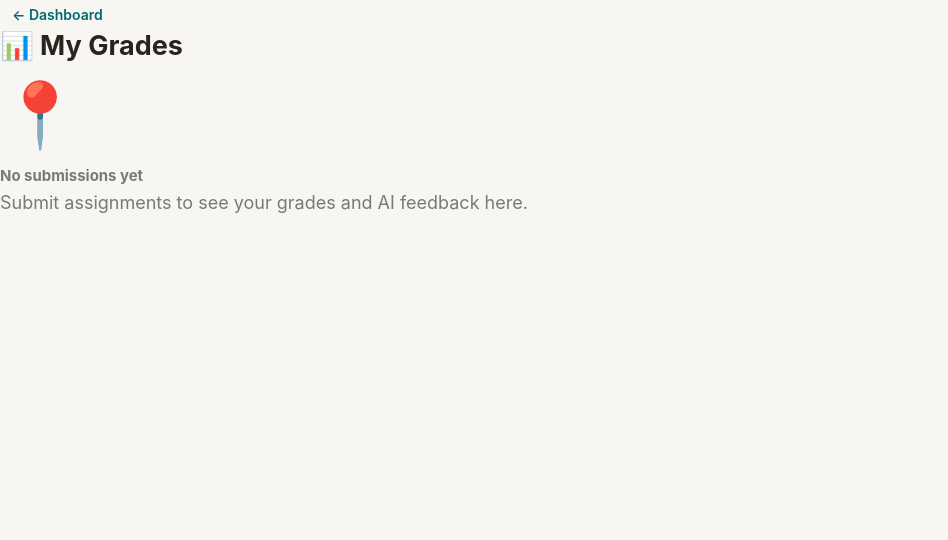
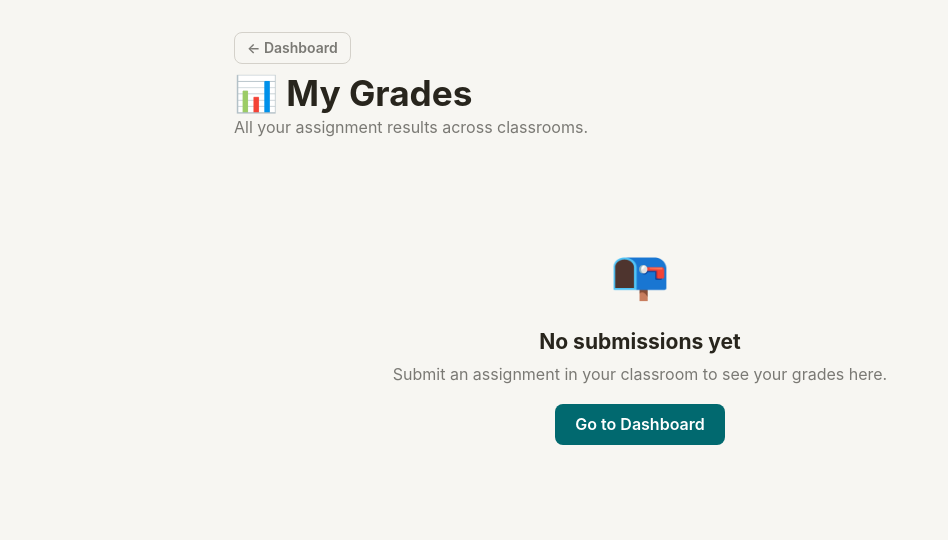
Before and after one commit to Arhanpg/Neuro-class-final, a Flask app: template templates/assignments/grades.html in a window 1280 px wide. Shown: the part 61-601 px from the top of the page, without its empty margins (0-948 px from the left). Run offline with Flask 3, Linux system fonts and the light colour scheme; the template is opened without the code that fills it, so the values that code supplies are empty; some libraries are stand-ins or nearby versions; some web fonts are replaced.

Commit message:
fix: add missing grades route, fix all broken url_for endpoint references

```diff
--- a/templates/assignments/grades.html
+++ b/templates/assignments/grades.html
@@ -1,187 +1,87 @@
 {% extends 'base.html' %}
-{% block title %}My Grades{% endblock %}
+{% block title %}My Grades — NeuroClass{% endblock %}
+
 {% block content %}
-<style>
-.nc-grade-card { border-radius: 12px; border: 1px solid #e0e0e0; transition: transform .15s, box-shadow .15s; }
-.nc-grade-card:hover { transform: translateY(-2px); box-shadow: 0 6px 20px rgba(0,0,0,.1); }
-.nc-grade-big { font-size: 2.2rem; font-weight: 900; line-height: 1; }
-.nc-overall-card { background: linear-gradient(135deg, #1a1a2e 0%, #16213e 100%); border-radius: 16px; color: #fff; }
-.nc-pending-pulse { animation: pulse 1.5s infinite; }
-@keyframes pulse { 0%,100%{opacity:1} 50%{opacity:.4} }
-.criteria-chip { display:inline-block; background:#f0f4ff; border:1px solid #c8d8ff; border-radius:20px; padding:2px 10px; font-size:.75rem; margin:2px; color:#2c5fd4; }
-</style>
+<div class="page-container" style="max-width:860px">
 
-<div class="container py-4" style="max-width:1060px">
-  <div class="d-flex align-items-center gap-3 mb-4 flex-wrap">
-    <a href="{{ url_for('student_dashboard') }}" class="btn btn-outline-secondary btn-sm">&larr; Dashboard</a>
-    <h2 class="mb-0 fw-bold">&#128202; My Grades</h2>
+  <div class="page-header">
+    <div>
+      <a href="{{ url_for('dashboard') }}" class="btn btn-ghost btn-sm">← Dashboard</a>
+      <h1 style="margin-top:var(--space-2)">📊 My Grades</h1>
+      <p style="color:var(--color-text-muted);font-size:var(--text-sm)">All your assignment results across classrooms.</p>
+    </div>
   </div>
 
-  {% if not all_submissions %}
-  <div class="text-center py-5">
-    <div style="font-size:4rem">&#128205;</div>
-    <h5 class="mt-3 text-muted">No submissions yet</h5>
-    <p class="text-muted">Submit assignments to see your grades and AI feedback here.</p>
+  {% if submissions %}
+  <div class="card" style="overflow:hidden">
+    <table style="width:100%;border-collapse:collapse;font-size:var(--text-sm)">
+      <thead>
+        <tr style="background:var(--color-surface-offset);border-bottom:1px solid var(--color-border)">
+          <th style="padding:var(--space-3) var(--space-4);text-align:left;font-weight:600;color:var(--color-text-muted)">Assignment</th>
+          <th style="padding:var(--space-3) var(--space-4);text-align:left;font-weight:600;color:var(--color-text-muted)">Classroom</th>
+          <th style="padding:var(--space-3) var(--space-4);text-align:center;font-weight:600;color:var(--color-text-muted)">Score</th>
+          <th style="padding:var(--space-3) var(--space-4);text-align:center;font-weight:600;color:var(--color-text-muted)">Grade</th>
+          <th style="padding:var(--space-3) var(--space-4);text-align:center;font-weight:600;color:var(--color-text-muted)">Status</th>
+          <th style="padding:var(--space-3) var(--space-4);text-align:center;font-weight:600;color:var(--color-text-muted)">Submitted</th>
+          <th style="padding:var(--space-3) var(--space-4);text-align:center;font-weight:600;color:var(--color-text-muted)">Actions</th>
+        </tr>
+      </thead>
+      <tbody>
+        {% for sub in submissions %}
+        {% set score = sub.final_score %}
+        {% set grade = sub.final_label %}
+        {% set grade_color = '#198754' if grade == 'A' else '#0d6efd' if grade == 'B' else '#ffc107' if grade == 'C' else '#fd7e14' if grade == 'D' else '#dc3545' %}
+        <tr style="border-bottom:1px solid var(--color-border);transition:background 0.15s" onmouseover="this.style.background='var(--color-surface-offset)'" onmouseout="this.style.background=''">
+          <td style="padding:var(--space-3) var(--space-4);font-weight:500">{{ sub.assignment_title }}</td>
+          <td style="padding:var(--space-3) var(--space-4);color:var(--color-text-muted)">{{ sub.classroom_name }}</td>
+          <td style="padding:var(--space-3) var(--space-4);text-align:center">
+            {% if score is not none %}
+              <span style="font-weight:700;color:{{ grade_color }}">{{ score|round(1) }}</span>
+              <span style="color:var(--color-text-muted);font-size:var(--text-xs)">/{{ sub.max_marks }}</span>
+            {% else %}
+              <span style="color:var(--color-text-muted)">—</span>
+            {% endif %}
+          </td>
+          <td style="padding:var(--space-3) var(--space-4);text-align:center">
+            {% if grade and grade != '—' and grade != '?' %}
+              <span style="display:inline-block;padding:2px 10px;border-radius:100px;font-weight:700;font-size:var(--text-xs);background:{{ grade_color }}20;color:{{ grade_color }}">{{ grade }}</span>
+            {% else %}
+              <span style="color:var(--color-text-muted)">—</span>
+            {% endif %}
+          </td>
+          <td style="padding:var(--space-3) var(--space-4);text-align:center">
+            {% if sub.locked and score is not none %}
+              {% if sub.teacher_grade is not none %}
+                <span style="font-size:var(--text-xs);color:var(--color-warning);font-weight:500">👨‍🏫 Teacher Override</span>
+              {% else %}
+                <span style="font-size:var(--text-xs);color:var(--color-success);font-weight:500">✅ AI Graded</span>
+              {% endif %}
+            {% elif sub.locked %}
+              <span style="font-size:var(--text-xs);color:var(--color-text-muted)">⏳ Grading...</span>
+            {% else %}
+              <span style="font-size:var(--text-xs);color:var(--color-text-muted)">📤 Submitted</span>
+            {% endif %}
+          </td>
+          <td style="padding:var(--space-3) var(--space-4);text-align:center;color:var(--color-text-muted);font-size:var(--text-xs)">
+            {{ sub.submitted_at.strftime('%d %b %Y') if sub.submitted_at else '—' }}
+          </td>
+          <td style="padding:var(--space-3) var(--space-4);text-align:center">
+            <a href="{{ url_for('assignments.submission_result', sub_id=sub.sub_id) }}" class="btn btn-primary btn-sm" style="font-size:var(--text-xs)">View</a>
+          </td>
+        </tr>
+        {% endfor %}
+      </tbody>
+    </table>
   </div>
+
   {% else %}
-
-  <!-- Overall Summary -->
-  {% set total_graded = [] %}
-  {% for s in assignment_subs if s.ai_grade is not none or s.teacher_grade is not none %}
-    {% set _ = total_graded.append(s.teacher_grade if s.teacher_grade is not none else s.ai_grade) %}
-  {% endfor %}
-  {% if total_graded|length > 0 %}
-  {% set avg = (total_graded|sum / total_graded|length)|round(1) %}
-  {% set overall_grade = 'A' if avg >= 90 else 'B' if avg >= 80 else 'C' if avg >= 70 else 'D' if avg >= 60 else 'F' %}
-  <div class="nc-overall-card p-4 mb-4">
-    <div class="row align-items-center">
-      <div class="col-6 col-md-3 text-center border-end border-white border-opacity-25">
-        <div style="font-size:3.5rem;font-weight:900;color:{{ {'A':'#4CAF50','B':'#00BCD4','C':'#FFC107','D':'#FF9800','F':'#f44336'}.get(overall_grade,'#aaa') }}">{{ overall_grade }}</div>
-        <div style="opacity:.7">Overall Grade</div>
-      </div>
-      <div class="col-6 col-md-3 text-center border-end border-white border-opacity-25">
-        <div style="font-size:2rem;font-weight:700">{{ avg }}</div>
-        <div style="opacity:.7">Avg Score</div>
-      </div>
-      <div class="col-6 col-md-3 text-center border-end border-white border-opacity-25">
-        <div style="font-size:2rem;font-weight:700">{{ total_graded|length }}</div>
-        <div style="opacity:.7">Graded</div>
-      </div>
-      <div class="col-6 col-md-3 text-center">
-        <div style="font-size:2rem;font-weight:700">{{ (assignment_subs|length) + (project_subs|length) }}</div>
-        <div style="opacity:.7">Total Submitted</div>
-      </div>
-    </div>
+  <div style="text-align:center;padding:var(--space-16) var(--space-8);color:var(--color-text-muted)">
+    <div style="font-size:3rem;margin-bottom:var(--space-4)">📭</div>
+    <h3 style="color:var(--color-text);margin-bottom:var(--space-2)">No submissions yet</h3>
+    <p style="font-size:var(--text-sm)">Submit an assignment in your classroom to see your grades here.</p>
+    <a href="{{ url_for('dashboard') }}" class="btn btn-primary" style="margin-top:var(--space-4)">Go to Dashboard</a>
   </div>
   {% endif %}
 
-  <!-- Assignment Grades -->
-  {% if assignment_subs %}
-  <div class="d-flex align-items-center gap-2 mb-3">
-    <h5 class="mb-0 fw-bold">&#128221; Assignments</h5>
-    <span class="badge bg-secondary">{{ assignment_subs|length }}</span>
-  </div>
-  <div class="row g-3 mb-4">
-  {% for s in assignment_subs %}
-  {% set final = s.teacher_grade if s.teacher_grade is not none else s.ai_grade %}
-  {% set grade = 'A' if final and final >= 90 else 'B' if final and final >= 80 else 'C' if final and final >= 70 else 'D' if final and final >= 60 else 'F' if final is not none else '?' %}
-  {% set grade_color = {'A':'#4CAF50','B':'#00BCD4','C':'#FFC107','D':'#FF9800','F':'#f44336','?':'#9e9e9e'}.get(grade,'#9e9e9e') %}
-  <div class="col-md-6">
-    <div class="card nc-grade-card shadow-sm h-100">
-      <div class="card-body">
-        <div class="d-flex justify-content-between align-items-start gap-2">
-          <div class="flex-grow-1" style="min-width:0">
-            <h6 class="mb-1 fw-semibold text-truncate">{{ s.assignment_title }}</h6>
-            <small class="text-muted">{{ s.classroom_name }}</small><br>
-            <small class="text-muted">{{ s.submitted_at.strftime('%d %b %Y') if s.submitted_at else '' }}</small>
-          </div>
-          <div class="text-center flex-shrink-0">
-            <div class="nc-grade-big" style="color:{{ grade_color }}">{{ grade }}</div>
-            <div style="font-size:.8rem;color:#888">{{ final if final is not none else '&#8212;' }}/{{ s.max_marks or 100 }}</div>
-          </div>
-        </div>
-
-        <!-- Mini progress bar -->
-        {% if final is not none %}
-        <div class="mt-2 mb-2" style="background:#e9ecef;border-radius:100px;height:6px">
-          <div style="width:{{ [final, 100]|min }}%;background:{{ grade_color }};border-radius:100px;height:6px;transition:width .6s"></div>
-        </div>
-        {% endif %}
-
-        <!-- AI Pipeline mini display -->
-        {% if s.locked and s.ai_grade is not none %}
-        <div class="d-flex gap-1 my-2">
-          <span class="badge bg-success" style="font-size:.65rem">&#128196; Extracted</span>
-          <span class="badge bg-success" style="font-size:.65rem">&#128269; Relevant</span>
-          <span class="badge bg-success" style="font-size:.65rem">&#9878; Graded</span>
-          <span class="badge bg-dark" style="font-size:.65rem">&#128274; Locked</span>
-        </div>
-        {% endif %}
-
-        <!-- Criterion chips from AI feedback -->
-        {% if s.parsed_criteria %}
-        <div class="mt-1 mb-2">
-          {% for c in s.parsed_criteria[:3] %}
-            <span class="criteria-chip">{{ c[:50] }}</span>
-          {% endfor %}
-          {% if s.parsed_criteria|length > 3 %}
-            <span class="criteria-chip">+{{ s.parsed_criteria|length - 3 }} more</span>
-          {% endif %}
-        </div>
-        {% endif %}
-
-        <div class="d-flex align-items-center gap-2 mt-2 flex-wrap">
-          {% if s.locked %}<span class="badge bg-dark" style="font-size:.72rem">&#128274; Locked</span>{% endif %}
-          {% if s.teacher_grade is not none %}<span class="badge bg-warning text-dark" style="font-size:.72rem">&#128104;&#8205;&#127979; Teacher Override</span>{% endif %}
-          {% if final is not none %}
-          <a href="{{ url_for('assignments.submission_result', sub_id=s.id) }}"
-             class="btn btn-sm btn-outline-info" style="font-size:.78rem;padding:.2rem .6rem">
-            View Full AI Feedback &rarr;
-          </a>
-          {% if s.classroom_id and s.assignment_id %}
-          <a href="{{ url_for('assignments.assignment_leaderboard', classroom_id=s.classroom_id, assignment_id=s.assignment_id) }}"
-             class="btn btn-sm btn-outline-warning" style="font-size:.78rem;padding:.2rem .6rem">
-            &#127942; Board
-          </a>
-          {% endif %}
-          {% else %}
-          <span class="badge bg-warning text-dark nc-pending-pulse">&#9203; Grading…</span>
-          {% endif %}
-        </div>
-      </div>
-    </div>
-  </div>
-  {% endfor %}
-  </div>
-  {% endif %}
-
-  <!-- Project Grades -->
-  {% if project_subs %}
-  <div class="d-flex align-items-center gap-2 mb-3">
-    <h5 class="mb-0 fw-bold">&#128300; Projects</h5>
-    <span class="badge bg-secondary">{{ project_subs|length }}</span>
-  </div>
-  <div class="row g-3">
-  {% for s in project_subs %}
-  {% set final = s.teacher_grade if s.teacher_grade is not none else s.ai_grade %}
-  {% set grade = 'A' if final and final >= 90 else 'B' if final and final >= 80 else 'C' if final and final >= 70 else 'D' if final and final >= 60 else 'F' if final is not none else '?' %}
-  {% set grade_color = {'A':'#4CAF50','B':'#00BCD4','C':'#FFC107','D':'#FF9800','F':'#f44336','?':'#9e9e9e'}.get(grade,'#9e9e9e') %}
-  <div class="col-md-6">
-    <div class="card nc-grade-card shadow-sm h-100 {{ 'border-danger' if s.rejected else '' }}">
-      <div class="card-body">
-        <div class="d-flex justify-content-between align-items-start gap-2">
-          <div class="flex-grow-1" style="min-width:0">
-            <h6 class="mb-1 fw-semibold text-truncate">{{ s.project_title }}</h6>
-            <small class="text-muted">{{ s.classroom_name }}</small><br>
-            <small class="text-muted">{{ s.submitted_at.strftime('%d %b %Y') if s.submitted_at else '' }}</small>
-            {% if s.rejected %}
-              <br><span class="badge bg-danger mt-1" style="font-size:.72rem">&#10060; Rejected (OFF-TOPIC) &mdash; Score 0</span>
-              <br><small class="text-danger" style="font-size:.75rem">The notebook relevance check failed: submission was not related to the course topic.</small>
-            {% endif %}
-          </div>
-          <div class="text-center flex-shrink-0">
-            <div class="nc-grade-big" style="color:{{ grade_color }}">{{ grade }}</div>
-            <div style="font-size:.8rem;color:#888">{{ final if final is not none else '&#8212;' }}/100</div>
-          </div>
-        </div>
-        {% if final is not none %}
-        <div class="mt-2" style="background:#e9ecef;border-radius:100px;height:6px">
-          <div style="width:{{ [final, 100]|min }}%;background:{{ grade_color }};border-radius:100px;height:6px"></div>
-        </div>
-        {% endif %}
-        <div class="d-flex align-items-center gap-2 mt-2 flex-wrap">
-          {% if s.locked %}<span class="badge bg-dark" style="font-size:.72rem">&#128274; Locked</span>{% endif %}
-          {% if final is not none and not s.rejected %}
-            <span class="badge bg-success" style="font-size:.72rem">&#129302; AI Evaluated</span>
-          {% endif %}
-        </div>
-      </div>
-    </div>
-  </div>
-  {% endfor %}
-  </div>
-  {% endif %}
-
-  {% endif %}
 </div>
 {% endblock %}
```
Also changed, not shown: routes_assignments.py (+40 -0 lines).
